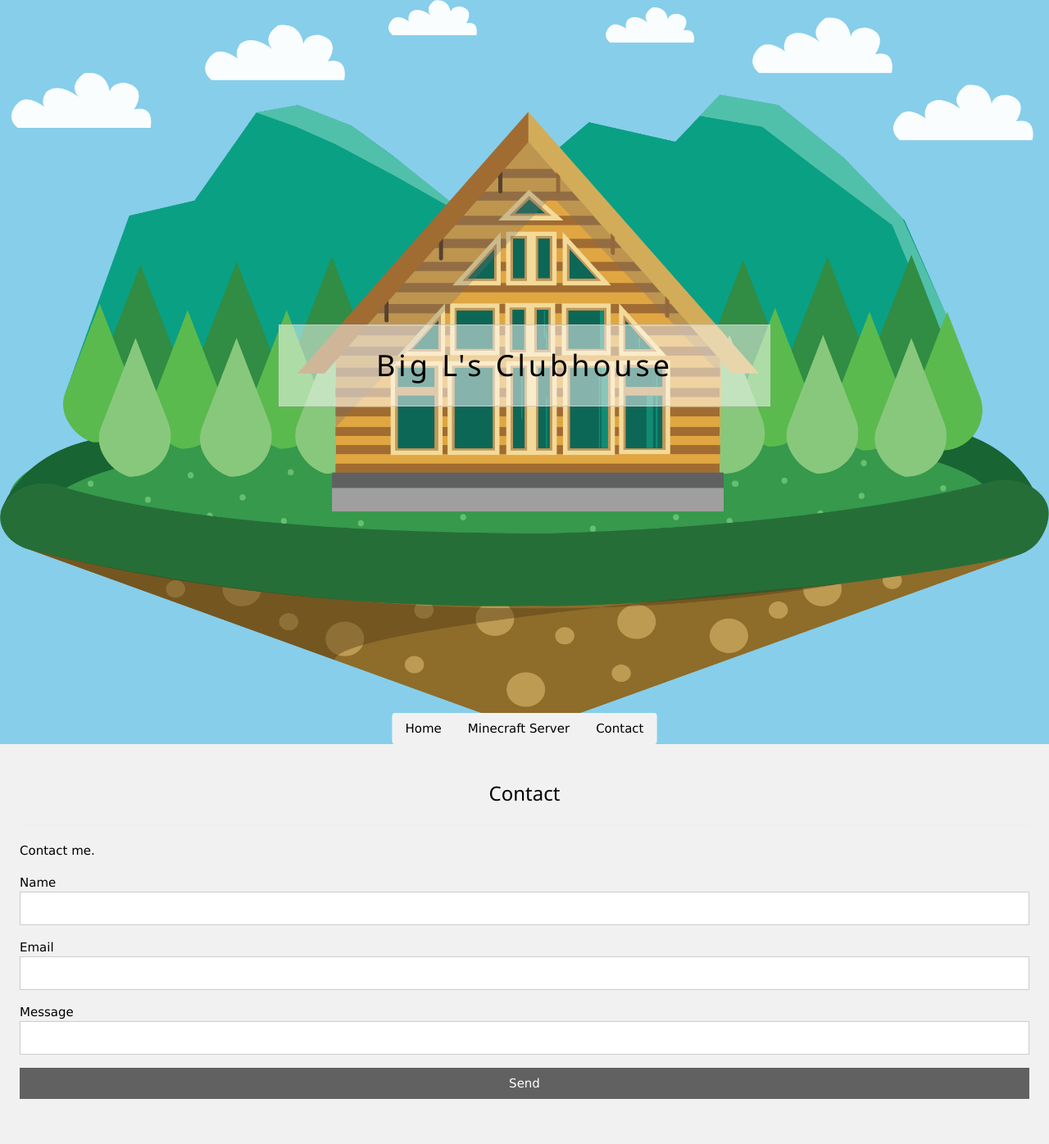
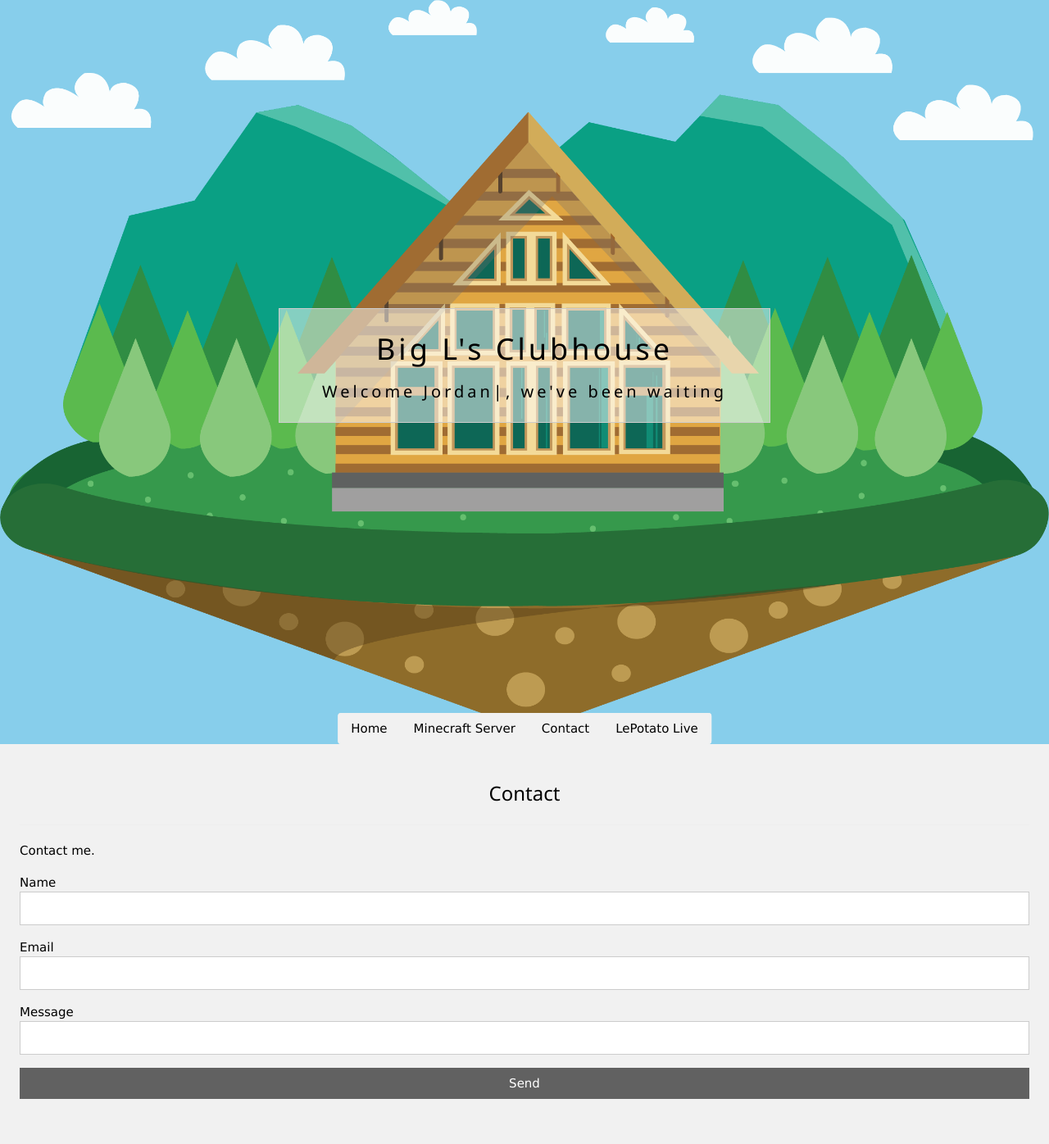
Before and after one commit to NoahLopezGit/MyWebsite, a Flask app: page / in a window 1280 px wide. Shown: the whole page at 82% size. Run offline with Flask 2, Linux system fonts and the light colour scheme; parts of the project's set-up code (start-up, migrations or seed data) failed here and were passed over.

Commit message:
added live updating capability from arduiono/raspberry pi

```diff
--- a/my_flask_app.py
+++ b/my_flask_app.py
@@ -1,10 +1,12 @@
 from flask import Flask, render_template, jsonify, request
-from flask_method_module import create_response
-import socket
+from flask_method_module import create_response, is_server_down, LePotatoDisplayData
+import requests
+import json
 
 app = Flask(__name__)
 debug = False
 submission_filename = '/opt/FlaskApp/FlaskApp/user_submissions.txt'
+lepotato_data = LePotatoDisplayData()
 
 @app.route("/", methods=('GET', 'POST'))
 def home():
@@ -30,18 +32,29 @@ def minecraft_page():
 def contact_page():
     return render_template('contact.html')
 
-@app.route("/console_response/<user_input>", methods=('GET',))
+@app.route("/API/talk_to_me/<user_input>", methods=('GET',))
 def user_response(user_input):
     response = create_response(user_input)
     print(response)
     return jsonify(response=response)
 
-def is_server_down(host, port):
-    try:
-        s = socket.create_connection((host, port), timeout=2)
-        return False
-    except socket.error as e:
-        return True
+@app.route('/API/lepotato-host', methods=('POST',))
+def lepotato_webhost_update():
+    if request.method == 'POST':
+        request_json = request.get_json()
+        lepotato_data.time = request_json['time']
+        lepotato_data.temp = request_json['temp']
+        lepotato_data.pressure = request_json['pressure']
+    return json.dumps({'success':True}), 200, {'ContentType':'application/json'}
+
+@app.route('/lepotato-display', methods=('GET',))
+def get_lepotato_webdisplay():
+    return render_template('lepotato_display.html')
+
+@app.route('/API/lepotato-display/<value_id>', methods=('GET',))
+def get_lepotato_webdisplay_data(value_id):
+    print(value_id, getattr(lepotato_data, value_id))
+    return json.dumps({value_id:getattr(lepotato_data, value_id)})
 
 if __name__ == "__main__":
     app.debug=True
--- a/static/javascript_modules.js
+++ b/static/javascript_modules.js
@@ -177,50 +177,50 @@ const name_bank = [
     "Lori"
 ];
 
-// function typeText() {
-//     let heading = document.getElementById("welcome_tag");
-//     let personal_typing_instance = valid_typing_instance + 1;
-//     valid_typing_instance = personal_typing_instance;
-//     let max = name_bank.length;
-//     let text = name_bank[Math.floor(Math.random() * max)]; //eventually I want to request this from my server... for now it has the ghetto solution
-//     let word = "";
-//     let j = 0;
-//     let word_interval = setInterval(typechar,150)
-//     let msg1 = "Welcome ";
-//     let msg2 = ", we've been waiting";
+function typeText() {
+    let heading = document.getElementById("welcome_tag");
+    let personal_typing_instance = valid_typing_instance + 1;
+    valid_typing_instance = personal_typing_instance;
+    let max = name_bank.length;
+    let text = name_bank[Math.floor(Math.random() * max)]; //eventually I want to request this from my server... for now it has the ghetto solution
+    let word = "";
+    let j = 0;
+    let word_interval = setInterval(typechar,150)
+    let msg1 = "Welcome ";
+    let msg2 = ", we've been waiting";
 
-//     function typechar(){
-//         if (j < text.length && personal_typing_instance == valid_typing_instance){
-//             word += text.charAt(j)
-//             heading.innerHTML = msg1 + word + msg2;
-//         } else if (j >= text.length && personal_typing_instance == valid_typing_instance) {
-//             if (j%8==0){
-//                 heading.innerHTML = msg1 + word + "|" + msg2;
-//             } else if (j % 8 == 4){
-//                 typing_char = " "
-//                 heading.innerHTML = msg1 + word + " " + msg2;
-//             }
-//         } else if (personal_typing_instance!=valid_typing_instance) {
-//             clearInterval(word_interval);
-//         }
-//         j++;
-//     }
-// }
+    function typechar(){
+        if (j < text.length && personal_typing_instance == valid_typing_instance){
+            word += text.charAt(j)
+            heading.innerHTML = msg1 + word + msg2;
+        } else if (j >= text.length && personal_typing_instance == valid_typing_instance) {
+            if (j%8==0){
+                heading.innerHTML = msg1 + word + "|" + msg2;
+            } else if (j % 8 == 4){
+                typing_char = " "
+                heading.innerHTML = msg1 + word + " " + msg2;
+            }
+        } else if (personal_typing_instance!=valid_typing_instance) {
+            clearInterval(word_interval);
+        }
+        j++;
+    }
+}
 
-// function changing_welcome_message(){
-//     let i = 0;
-//     typeText("test")
-//     function myloop() {
-//         setTimeout(function() {
-//             typeText("test");
-//             i++;
-//             if (i < 20) {
-//                 myloop();
-//             }
-//         }, 10000)
-//         }
-//         myloop();
-// }
+function changing_welcome_message(){
+    let i = 0;
+    typeText("test")
+    function myloop() {
+        setTimeout(function() {
+            typeText("test");
+            i++;
+            if (i < 20) {
+                myloop();
+            }
+        }, 10000)
+        }
+        myloop();
+}
 
 function type_response(message) {
     console.log('test')
@@ -263,24 +263,10 @@ function enter_event_listener(){
             console_history.innerHTML += "<div class='parent'>><p class='child'>" +
                 user_input+"</p></div>";
             input_parent.remove();
-            fetch('/console_response/<' + user_input + '>')
+            fetch('/API/talk_to_me/' + user_input)
             .then((server_response) => server_response.json())
             .then((return_val) => return_val.response)
             .then((return_val) => type_response(return_val));
-            // .then(function (response_json){
-            //     let response_tmp = response_json.json().response;
-            //     let user_input = input.value
-            //     input.innerHTML.getElementById("user_input").remove()
-
-            // }).then()
         }
     });
 }
-
-// function console(message, elementid){
-//     let heading = document.getElementById(elementid)
-//     typeMessage(message, elementid)
-//     heading.innerHTML +=
-//     "</br>\n<p>>>><p>\n" +
-//     "<input></input>"
-// }
--- a/static/js_testing.js
+++ /dev/null
@@ -1,3 +0,0 @@
-function add_html() {
-    return "test"
-}
--- a/templates/main.html
+++ b/templates/main.html
@@ -20,19 +20,21 @@
   </div>
 
   <!-- Navbar (placed at the bottom of the header image) -->
-  <div class="w3-bar w3-light-grey w3-round w3-display-bottommiddle w3-hide-small" style="bottom:-16px">
-    <a href="http://biglsclubhouse.com/templates/W3.CSS Template.html#" class="w3-bar-item w3-button">Home</a>
-    <a href="./minecraft" class="w3-bar-item w3-button">Minecraft Server</a>
+  <div class="w3-bar w3-light-grey w3-round w3-display-bottommiddle w3-hide-small" style="bottom:-16px; width: auto;">
+    <a href="/" class="w3-bar-item w3-button">Home</a>
+    <a href="/minecraft" class="w3-bar-item w3-button">Minecraft Server</a>
     <a href="/talk_to_me" class="w3-bar-item w3-button">Contact</a>
+    <a href="/lepotato-display" class="w3-bar-item w3-button">LePotato Live</a>
   </div>
 </header>
 
 <!-- Navbar on small screens -->
 <div class="w3-center w3-light-grey w3-padding-16 w3-hide-large w3-hide-medium">
 <div class="w3-bar w3-light-grey">
-  <a href="#home" class="w3-bar-item w3-button">Home</a>
-  <a href="./minecraft" class="w3-bar-item w3-button">Minecraft Server</a>
-  <a href="#contact" class="w3-bar-item w3-button">Contact</a>
+  <a href="/" class="w3-bar-item w3-button">Home</a>
+  <a href="/minecraft" class="w3-bar-item w3-button">Minecraft Server</a>
+  <a href="/talk_to_me" class="w3-bar-item w3-button">Contact</a>
+  <a href="/lepotato-display" class="w3-bar-item w3-button">LePotato Live</a>
 </div>
 </div>
 <!-- Contact -->
```
Also changed, not shown: flask_method_module.py (+17 -1 lines), static/lepotato_update.js (added, +25 -0 lines), templates/lepotato_display.html (added, +19 -0 lines), 1 other file.
